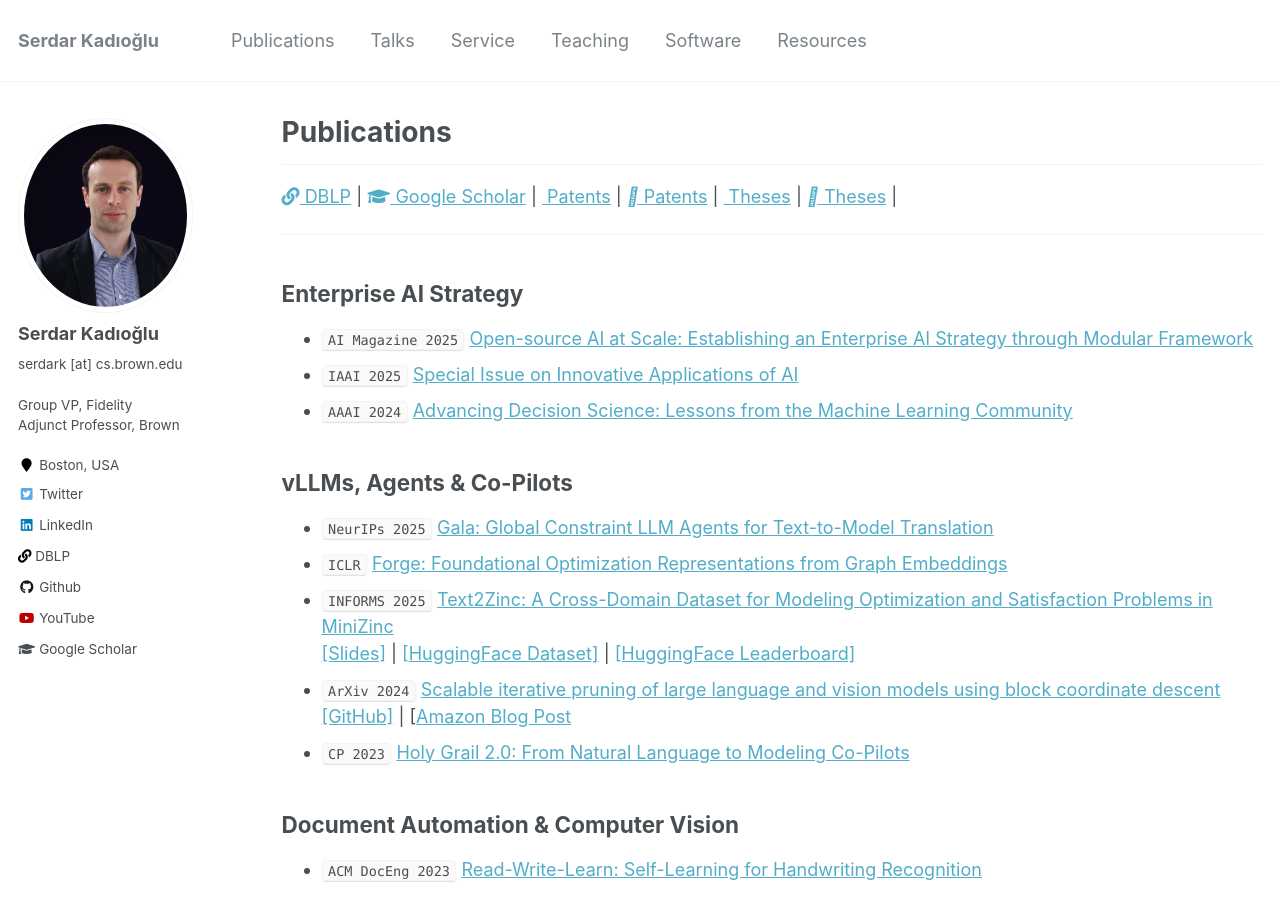
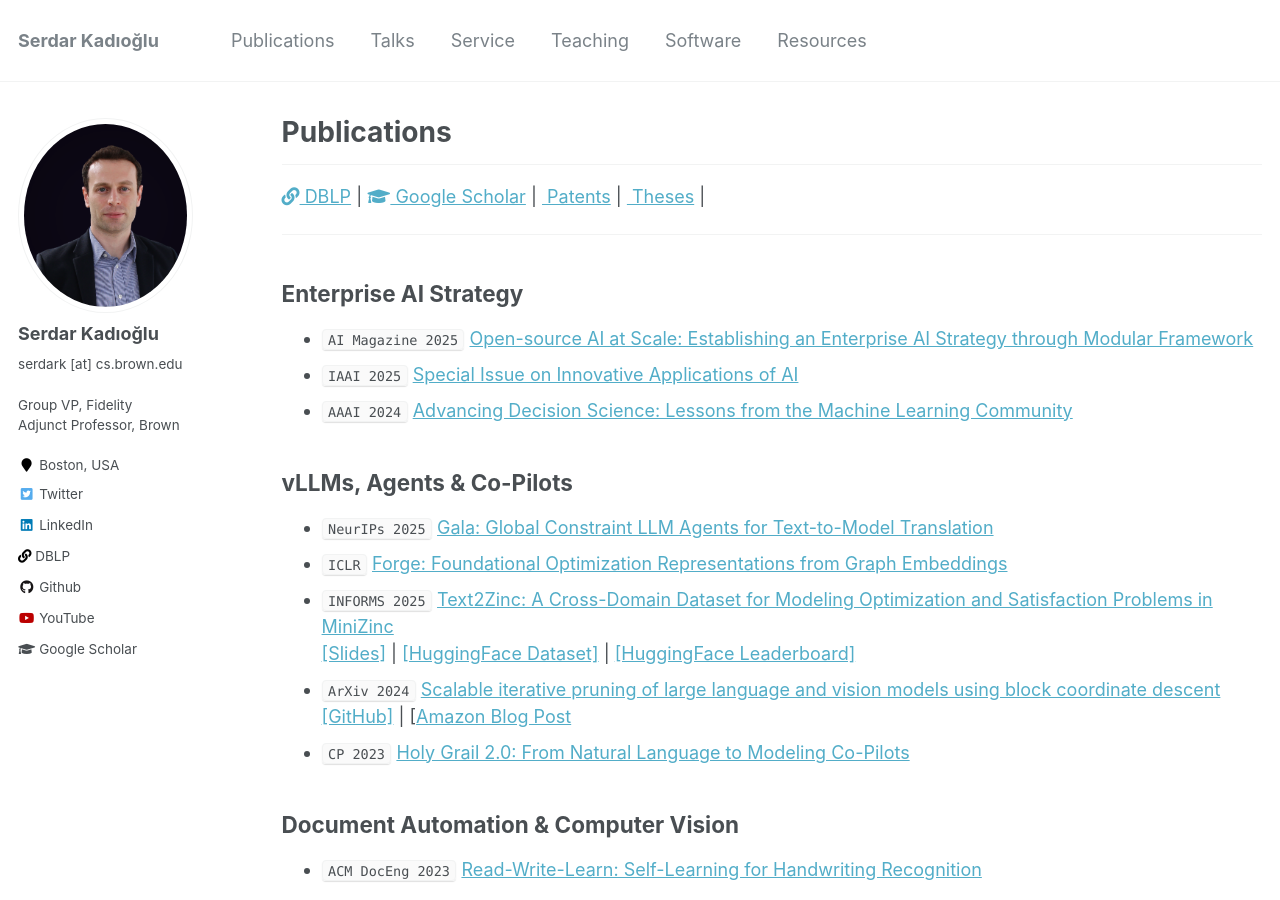
Before and after one commit to skadio/skadio.github.io, a Jekyll site: the page built from _pages/publications.md, in a window 1280 px wide and 900 px high. Built offline with Jekyll 4.4.1, drawn with Linux system fonts in a browser that asks for light colours.

Commit message:
Update publications.md

```diff
--- a/_pages/publications.md
+++ b/_pages/publications.md
@@ -10,9 +10,7 @@ author_profile: true
 <a href="https://dblp.org/pid/35/5878.html"><i class="fa fa-link" aria-hidden="true"></i> DBLP</a> \|
 [<a href="https://scholar.google.com/citations?user=tOgYtHkAAAAJ"><i class="fas fa-fw fa-graduation-cap"></i> Google Scholar</a>](https://scholar.google.com/citations?user=tOgYtHkAAAAJ&hl=en) \|
 [<a href="https://skadio.github.io/publications/#patents"><i class="fa fa-file-text-o" aria-hidden="true"></i> Patents</a>](https://skadio.github.io/publications/#patents) \|
-[<a href="https://skadio.github.io/publications/#patents"><i class="fa-solid fa-indent" aria-hidden="true"></i> Patents</a>](https://skadio.github.io/publications/#patents) \|
 [<a href="https://skadio.github.io/publications/#theses"><i class="fa fa-file-pdf-o" aria-hidden="true"></i> Theses</a>](https://skadio.github.io/publications/#theses) \|
-[<a href="https://skadio.github.io/publications/#theses"><i class="fa-solid fa-pen-nib" aria-hidden="true"></i> Theses</a>](https://skadio.github.io/publications/#theses) \|
 
 <!--
 [Computer Vision](https://skadio.github.io/publications/#computer-vision) \|
```
